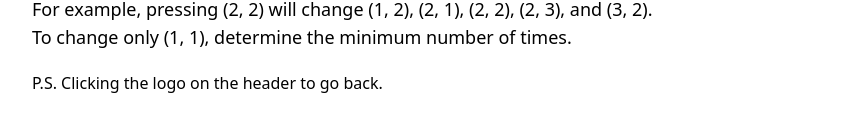
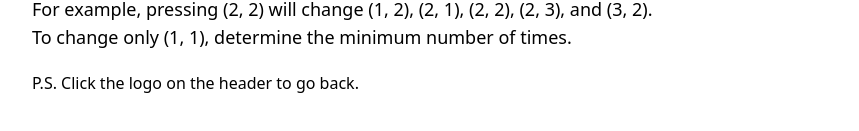
Before and after one commit to kifuan/switch-array, a Nuxt app: page /about in a window 1280 px wide. Shown: the part 519-650 px from the top of the page, without its empty margins (201-1060 px from the left). Built offline with nearby package versions, Linux system fonts and the light colour scheme.

Commit message:
chore: update `about.vue`

```diff
--- a/pages/about.vue
+++ b/pages/about.vue
@@ -17,7 +17,7 @@
       To change only (1, 1), determine the minimum number of times.
     </p>
     <p class="text-md">
-      P.S. Clicking the logo on the header to go back.
+      P.S. Click the logo on the header to go back.
     </p>
   </div>
 </template>
```
